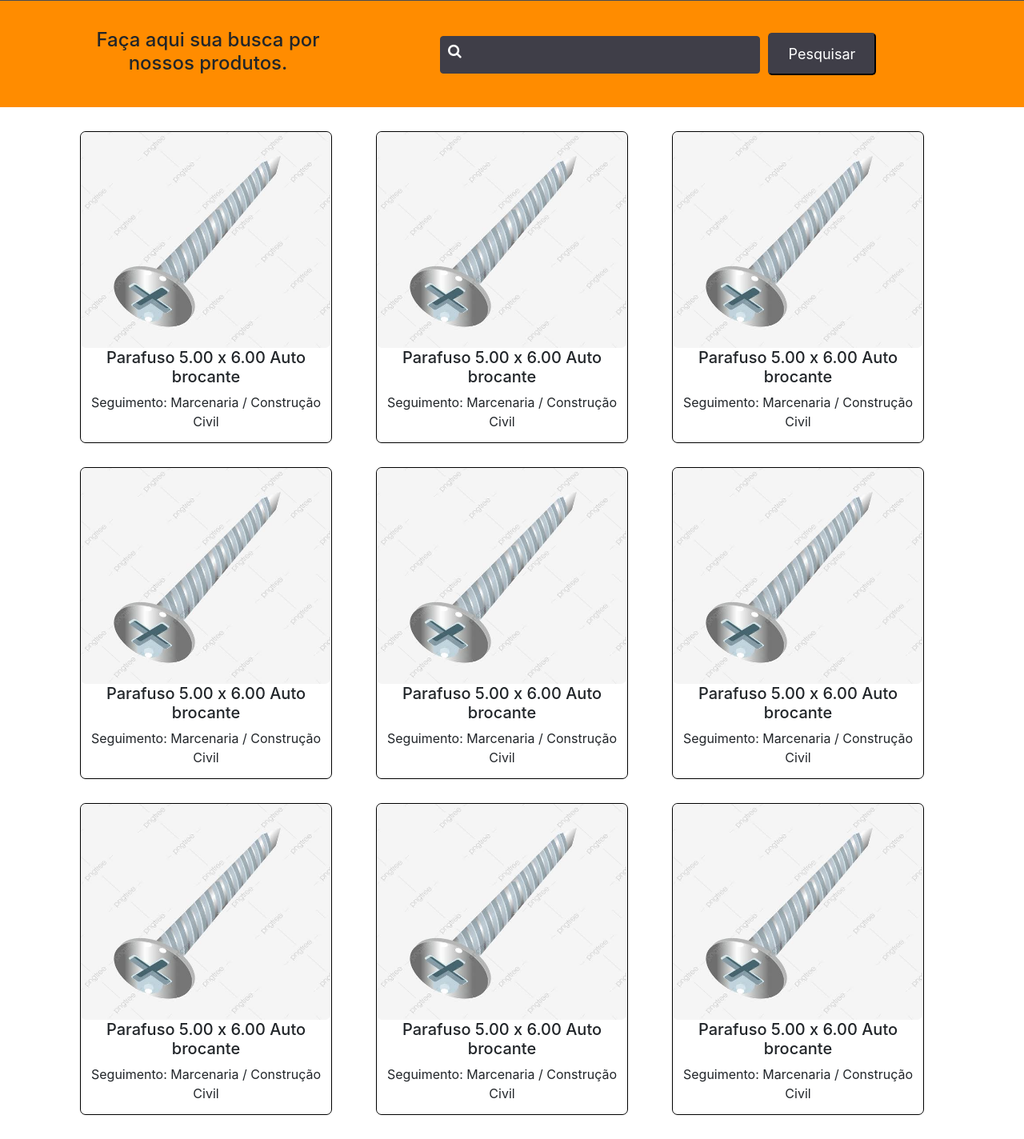
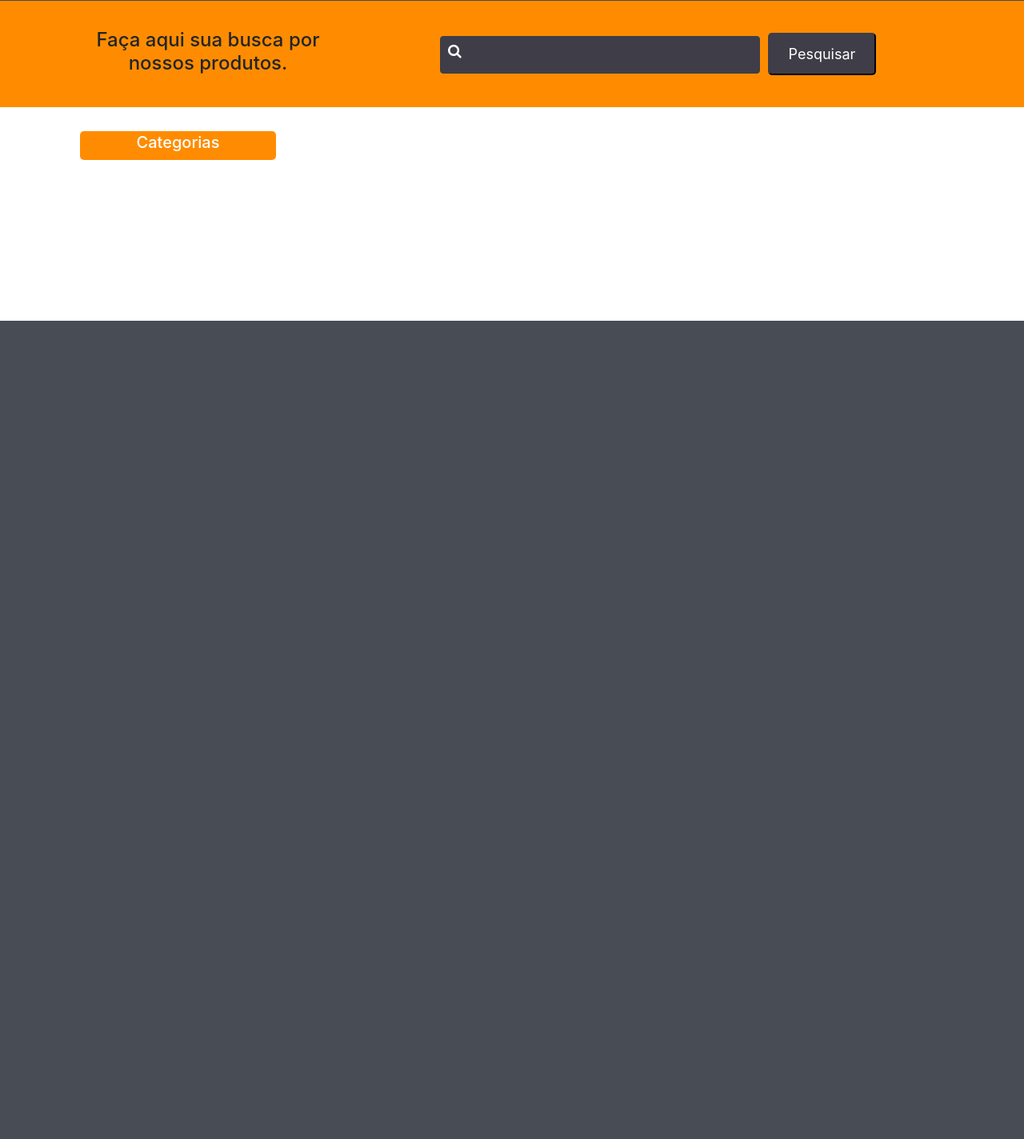
Before and after one commit to alessandroFutura/grupodafel.com.br, a PHP site: page /product in a window 1280 px wide. Shown: the part 399-1823 px from the top of the page at 80% size. After the commit the page ends 800 px from the top, so only its background shows below. Run offline with PHP 8.4, Linux system fonts and the light colour scheme; some libraries are stand-ins or nearby versions.

Commit message:
Beta 1.0.9

```diff
--- a/public/css/product.css
+++ b/public/css/product.css
@@ -177,3 +177,14 @@
     margin-bottom: 20px;
     background-color: darkorange;
 }
+
+.product .select-category .category .category-box-title
+{
+    color: white;
+    width: 245px;
+    padding: 2px 2px;
+    text-align: center;
+    border-radius: 5px;
+    border-color: darkorange;
+    background-color: darkorange;
+}
--- a/templates/index.html
+++ b/templates/index.html
@@ -17,7 +17,6 @@
         <link href="css/history.css" rel="stylesheet"/>
         <link href="css/company.css" rel="stylesheet"/>
         <link href="css/contact.css" rel="stylesheet"/>
-        <link href="css/loading.css" rel="stylesheet"/>
         <link href="css/{$ROUTE}.css" rel="stylesheet"/>
         <link href="font-awesome/css/font-awesome.css" rel="stylesheet"/>
         <link href="bootstrap-4.4.1/css/bootstrap.css" rel="stylesheet"/>
--- a/templates/pages/product.html
+++ b/templates/pages/product.html
@@ -19,138 +19,17 @@
             </div>
         </div>
     </div>
-    <div class="container">
-        <div class="col-sm-12">
-            <div class="product-row">
-                <div class="row">
-                    <div class="col-sm-4">
-                        <div class="product-card">
-                            <div class="product-picture-page">
-                                <img src="images/dafix.png">
-                                <h5 class="text-product-picture">
-                                    Parafuso 5.00 x 6.00 Auto brocante
-                                </h5>
-                                <p class="product-tag">
-                                    Seguimento: Marcenaria / Construção Civil
-                                </p>
-                            </div>
+    <div class="select-product">
+        <div class="container">
+            <div class="col-sm-3">
+                <div class="select-category">
+                    <div class="category">
+                        <div class="category-box-title">
+                            <h5>
+                                Categorias
+                            </h5>
                         </div>
-                    </div>
-                    <div class="col-sm-4">
-                        <div class="product-card">
-                            <div class="product-picture-page">
-                                <img src="images/dafix.png">
-                                <h5 class="text-product-picture">
-                                    Parafuso 5.00 x 6.00 Auto brocante
-                                </h5>
-                                <p class="product-tag">
-                                    Seguimento: Marcenaria / Construção Civil
-                                </p>
-                            </div>
-                        </div>
-                    </div>
-                    <div class="col-sm-4">
-                        <div class="product-card">
-                            <div class="product-picture-page">
-                                <img src="images/dafix.png">
-                                <h5 class="text-product-picture">
-                                    Parafuso 5.00 x 6.00 Auto brocante
-                                </h5>
-                                <p class="product-tag">
-                                    Seguimento: Marcenaria / Construção Civil
-                                </p>
-                            </div>
-                        </div>
-                    </div>
-                </div>
-            </div>
-        </div>
-        <div class="col-sm-12">
-            <div class="product-row">
-                <div class="row">
-                    <div class="col-sm-4">
-                        <div class="product-card">
-                            <div class="product-picture-page">
-                                <img src="images/dafix.png">
-                                <h5 class="text-product-picture">
-                                    Parafuso 5.00 x 6.00 Auto brocante
-                                </h5>
-                                <p class="product-tag">
-                                    Seguimento: Marcenaria / Construção Civil
-                                </p>
-                            </div>
-                        </div>
-                    </div>
-                    <div class="col-sm-4">
-                        <div class="product-card">
-                            <div class="product-picture-page">
-                                <img src="images/dafix.png">
-                                <h5 class="text-product-picture">
-                                    Parafuso 5.00 x 6.00 Auto brocante
-                                </h5>
-                                <p class="product-tag">
-                                    Seguimento: Marcenaria / Construção Civil
-                                </p>
-                            </div>
-                        </div>
-                    </div>
-                    <div class="col-sm-4">
-                        <div class="product-card">
-                            <div class="product-picture-page">
-                                <img src="images/dafix.png">
-                                <h5 class="text-product-picture">
-                                    Parafuso 5.00 x 6.00 Auto brocante
-                                </h5>
-                                <p class="product-tag">
-                                    Seguimento: Marcenaria / Construção Civil
-                                </p>
-                            </div>
-                        </div>
-                    </div>
-                </div>
-            </div>
-        </div>
-        <div class="col-sm-12">
-            <div class="product-row">
-                <div class="row">
-                    <div class="col-sm-4">
-                        <div class="product-card">
-                            <div class="product-picture-page">
-                                <img src="images/dafix.png">
-                                <h5 class="text-product-picture">
-                                    Parafuso 5.00 x 6.00 Auto brocante
-                                </h5>
-                                <p class="product-tag">
-                                    Seguimento: Marcenaria / Construção Civil
-                                </p>
-                            </div>
-                        </div>
-                    </div>
-                    <div class="col-sm-4">
-                        <div class="product-card">
-                            <div class="product-picture-page">
-                                <img src="images/dafix.png">
-                                <h5 class="text-product-picture">
-                                    Parafuso 5.00 x 6.00 Auto brocante
-                                </h5>
-                                <p class="product-tag">
-                                    Seguimento: Marcenaria / Construção Civil
-                                </p>
-                            </div>
-                        </div>
-                    </div>
-                    <div class="col-sm-4">
-                        <div class="product-card">
-                            <div class="product-picture-page">
-                                <img src="images/dafix.png">
-                                <h5 class="text-product-picture">
-                                    Parafuso 5.00 x 6.00 Auto brocante
-                                </h5>
-                                <p class="product-tag">
-                                    Seguimento: Marcenaria / Construção Civil
-                                </p>
-                            </div>
-                        </div>
+
                     </div>
                 </div>
             </div>
```
